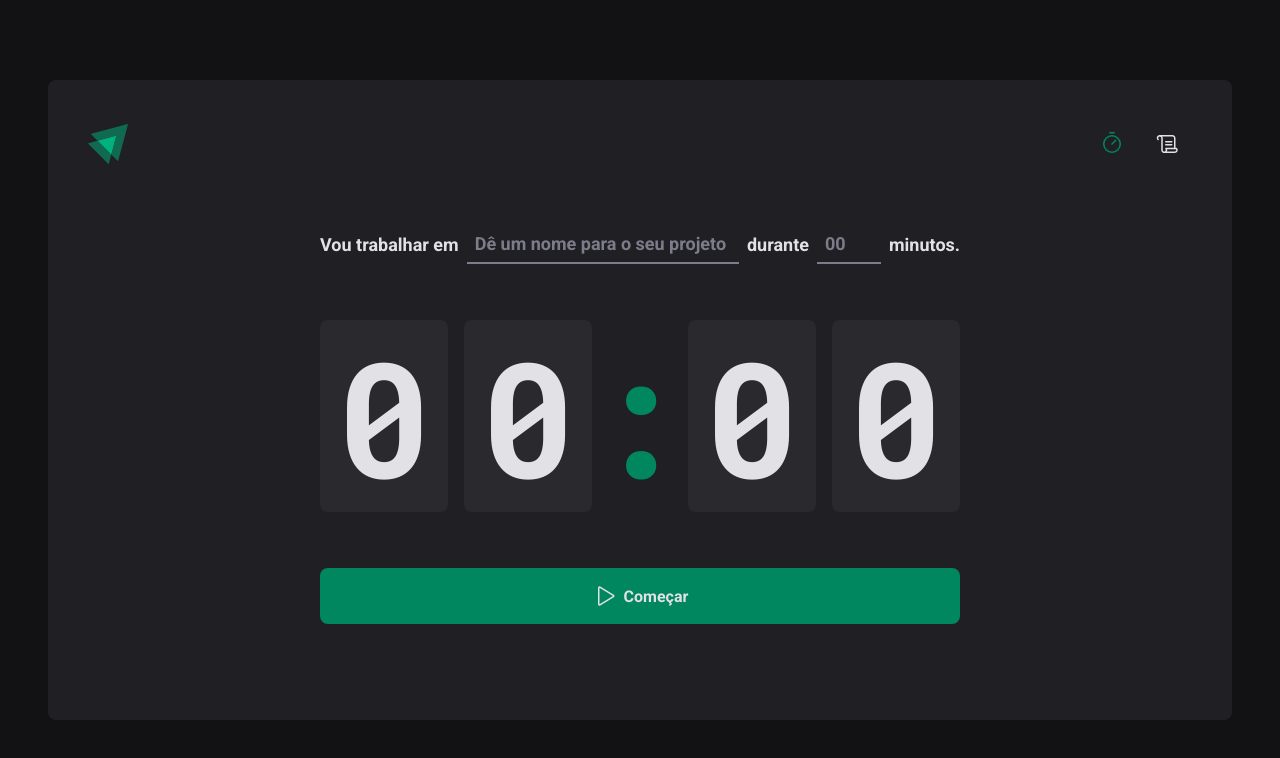
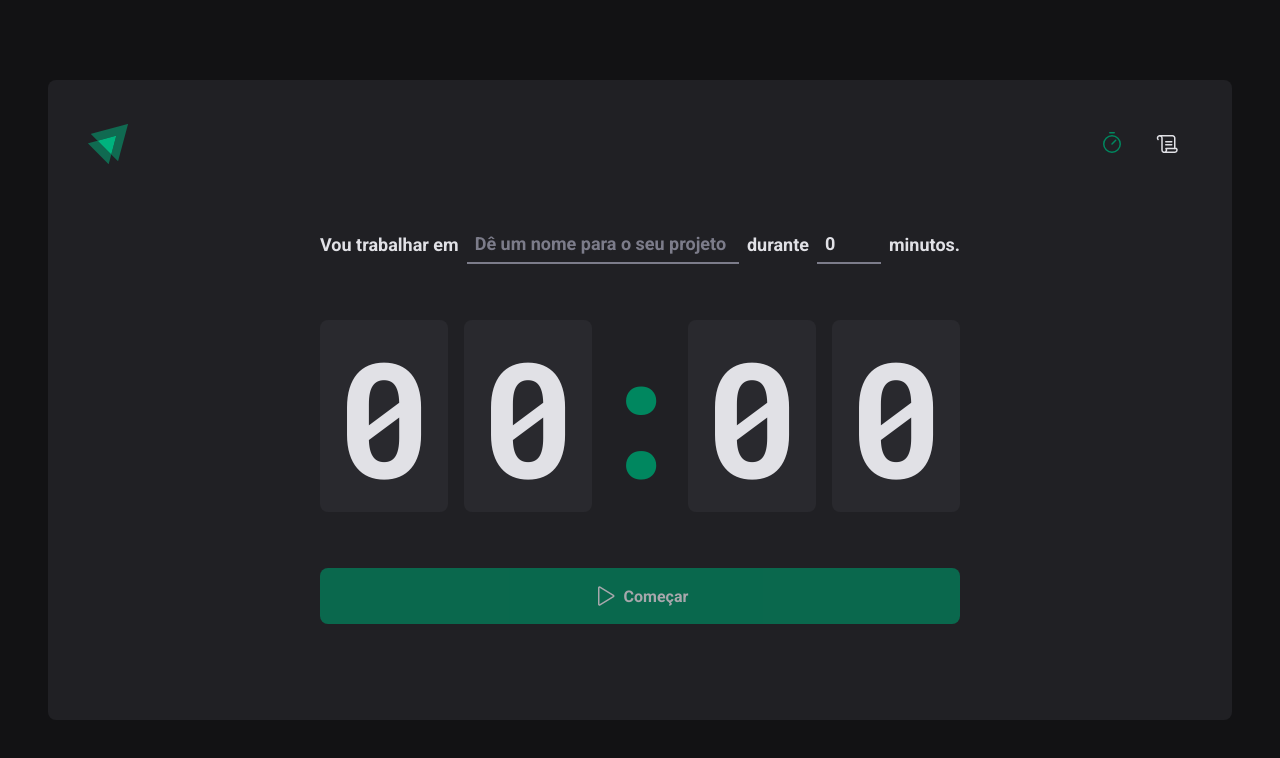
Before and after one commit to Hugovarellaa/Ignite-lab, a React (Vite) app: page / in a window 1280 px wide. Shown: the top 758 px of the page. Built offline with nearby package versions, Linux system fonts and the light colour scheme.

Commit message:
Validation form

```diff
--- a/src/pages/Home/index.tsx
+++ b/src/pages/Home/index.tsx
@@ -1,4 +1,8 @@
+import { zodResolver } from '@hookform/resolvers/zod'
 import { Play } from 'phosphor-react'
+import { useForm } from 'react-hook-form'
+import * as zod from 'zod'
+
 import {
   HomeContainer,
   HomeCountDownContainer,
@@ -9,10 +13,38 @@ import {
   HomeTaskInput,
 } from './styles'
 
+const newCycleFormSchema = zod.object({
+  task: zod.string().min(3, 'Informe a tarefa'),
+  minutesAmount: zod
+    .number()
+    .min(1, 'O tempo mínimo para a tarefa e de 1 minuto')
+    .max(60, 'o tempo máximo para a tarefa e de 60 minutos'),
+})
+
+type formData = zod.infer<typeof newCycleFormSchema>
+
 export default function Home() {
+  const { register, handleSubmit, watch, formState } = useForm<formData>({
+    resolver: zodResolver(newCycleFormSchema),
+    defaultValues: {
+      task: '',
+      minutesAmount: 0,
+    },
+  })
+
+  const { errors } = formState
+  console.log(errors)
+
+  const task = watch('task')
+  const isSubmitDisabled = !task
+
+  function handleCreateNewCycle(data: formData) {
+    console.log(data)
+  }
+
   return (
     <HomeContainer>
-      <form>
+      <form onSubmit={handleSubmit(handleCreateNewCycle)}>
         <HomeFormContainer>
           <label htmlFor="task">Vou trabalhar em</label>
           <HomeTaskInput
@@ -20,6 +52,7 @@ export default function Home() {
             id="task"
             list="task-suggestion"
             placeholder="Dê um nome para o seu projeto"
+            {...register('task')}
           />
 
           <datalist id="task-suggestion">
@@ -35,9 +68,9 @@ export default function Home() {
             type="number"
             id="minutesAmount"
             placeholder="00"
-            step={5}
-            min={5}
+            min={1}
             max={60}
+            {...register('minutesAmount', { valueAsNumber: true })}
           />
           <span>minutos.</span>
         </HomeFormContainer>
@@ -50,7 +83,7 @@ export default function Home() {
           <span>0</span>
         </HomeCountDownContainer>
 
-        <HomeStartCountDownButton type="submit">
+        <HomeStartCountDownButton type="submit" disabled={isSubmitDisabled}>
           <Play size={24} />
           Começar
         </HomeStartCountDownButton>
```
